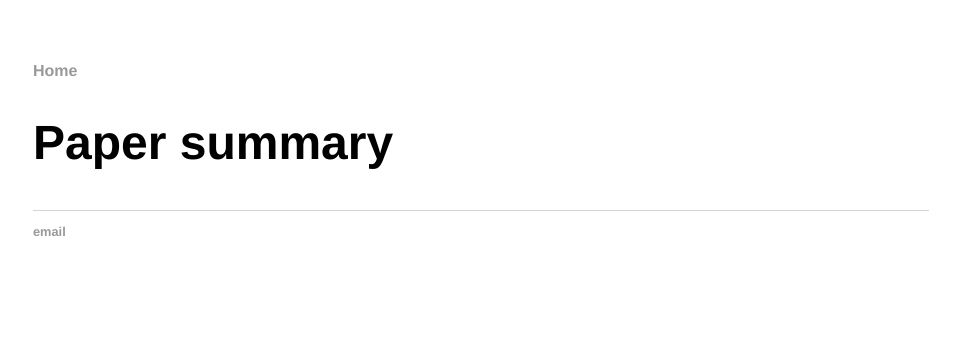
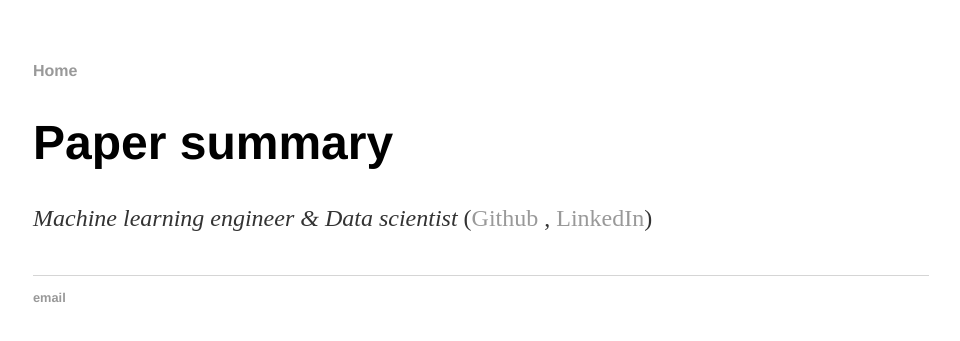
Before and after one commit to jeonghunyoon/jeonghunyoon.github.io, a Jekyll site: the page built from index.html, in a window 1280 px wide. Shown: the top 341 px of the page, without its empty margins (159-1119 px from the left). Built offline with Jekyll 4.4.1, drawn with Linux system fonts in a browser that asks for light colours.

Commit message:
dco paper 1

```diff
--- a/index.html
+++ b/index.html
@@ -6,9 +6,9 @@ title: Jeonghun Yoon
 <div class="blurb">
     <h1>Paper summary</h1>
     <p>
-<!--        <em>Machine learning engineer & Data scientist</em>
+        <em>Machine learning engineer & Data scientist</em>
         (<a href="https://github.com/jeonghunyoon">Github </a>, <a
-            href="https://www.linkedin.com/in/jeonghun-yoon-06173356/">LinkedIn</a>) -->
+            href="https://www.linkedin.com/in/jeonghun-yoon-06173356/">LinkedIn</a>)
     </p>
 
     <ul class="posts">
```
